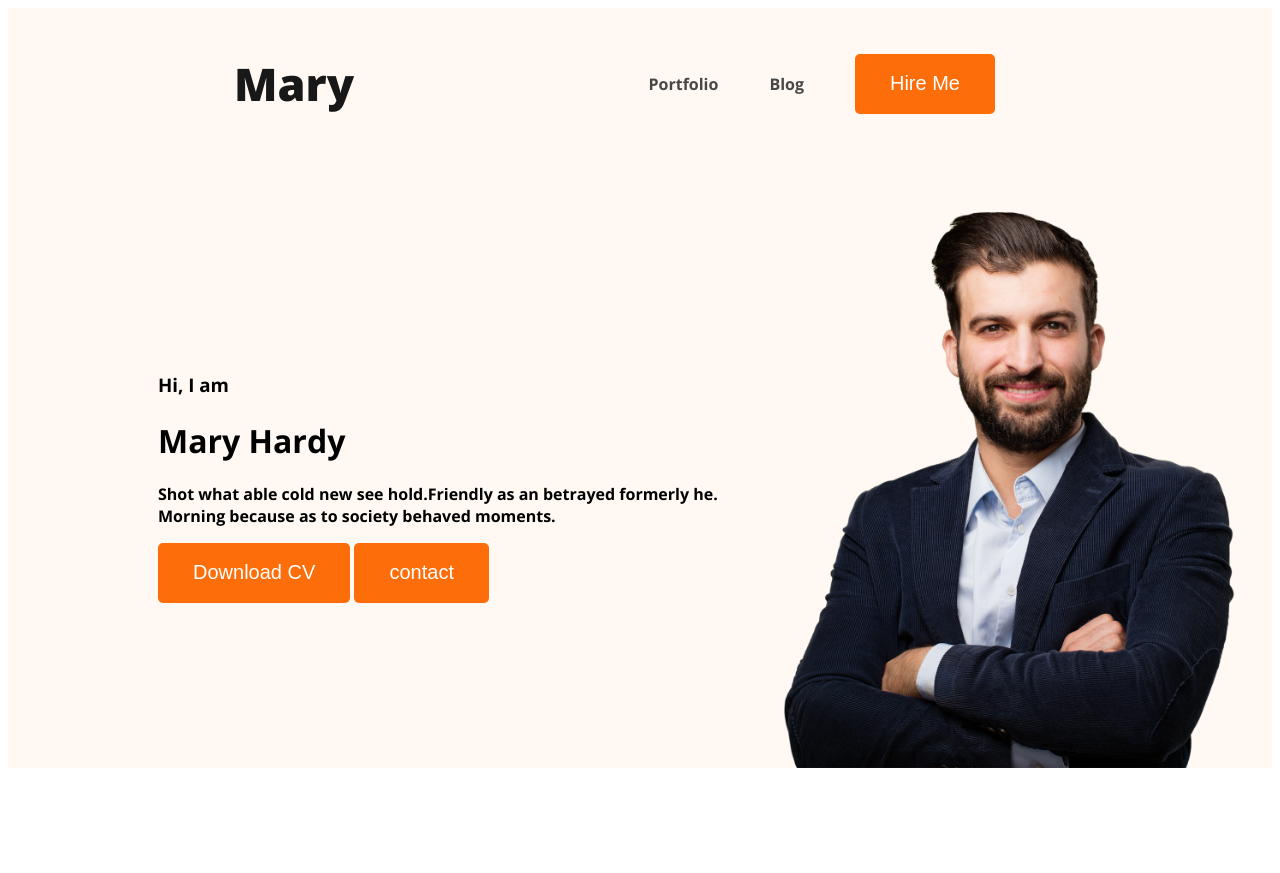
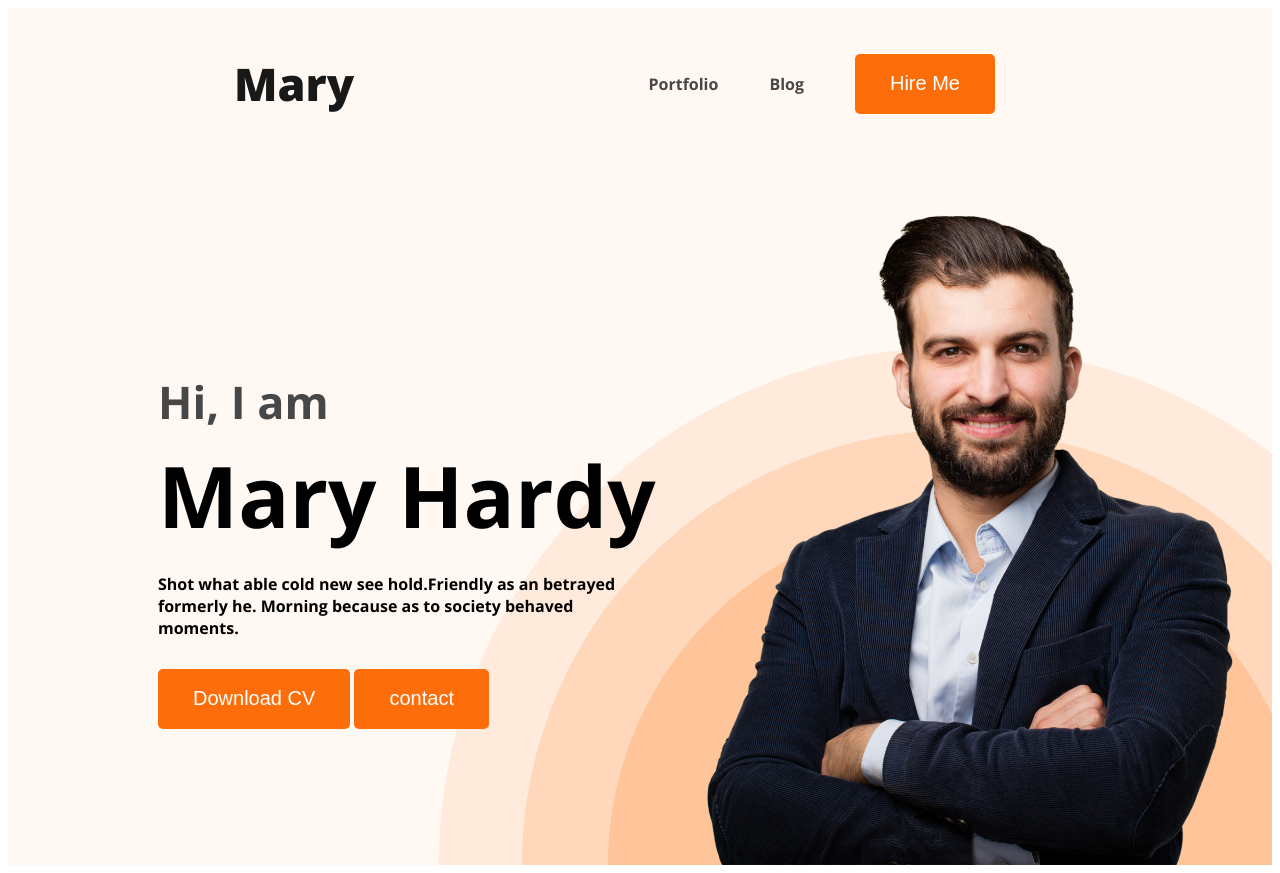
Before and after one commit to ANIK-MOHANTA24/webdeveloper-portfolio, a plain HTML site: page index.html in a window 1280 px wide. Before the commit the page ends 800 px from the top, so only its background shows below. Drawn offline with nearby package versions, Linux system fonts and the light colour scheme.

Commit message:
added right banner

```diff
--- a/index.html
+++ b/index.html
@@ -27,7 +27,8 @@
       <div class="banner-content">
         <h3 class="banner-greeting">Hi, I am</h3>
         <h1 class="banner-title">Mary Hardy</h1>
-        <p>Shot what able cold new see hold.Friendly as an betrayed formerly he. Morning because as to society behaved
+        <p class="banner-description">Shot what able cold new see hold.Friendly as an betrayed formerly he. Morning
+          because as to society behaved
           moments.</p>
         <button class="btn-primary">Download CV</button>
         <button class="btn-primary">contact</button>
--- a/styles/portfolio.css
+++ b/styles/portfolio.css
@@ -43,12 +43,39 @@ nav a {
 /* 2. header realated style */
 .header {
   background-color: #fff8f3;
+  background-image: url('../images/header_bg.png');
+  background-repeat: no-repeat;
+  background-position: bottom right;
 }
 .banner {
   padding: 30px 30px 0px 150px;
   display: flex;
   align-items: center;
+  justify-content: space-between;
 }
+
+.banner-content {
+  max-width: 500px;
+}
+
 .banner .profile-pic {
-  width: 500px;
+  width: 600px;
 }
+.banner-greeting {
+  font-size: 45px;
+  font-weight: 600px;
+  color: var(--Dark-02, #474747);
+  margin-bottom: 0px;
+}
+.banner-title {
+  font-size: 85px;
+  /* font-style: normal; */
+  font-weight: 700;
+  /* line-height: normal; */
+  margin-top: 5px;
+  margin-bottom: 20px;
+}
+.banner-description {
+  margin-top: 0px;
+  margin-bottom: 30px;
+}
```
